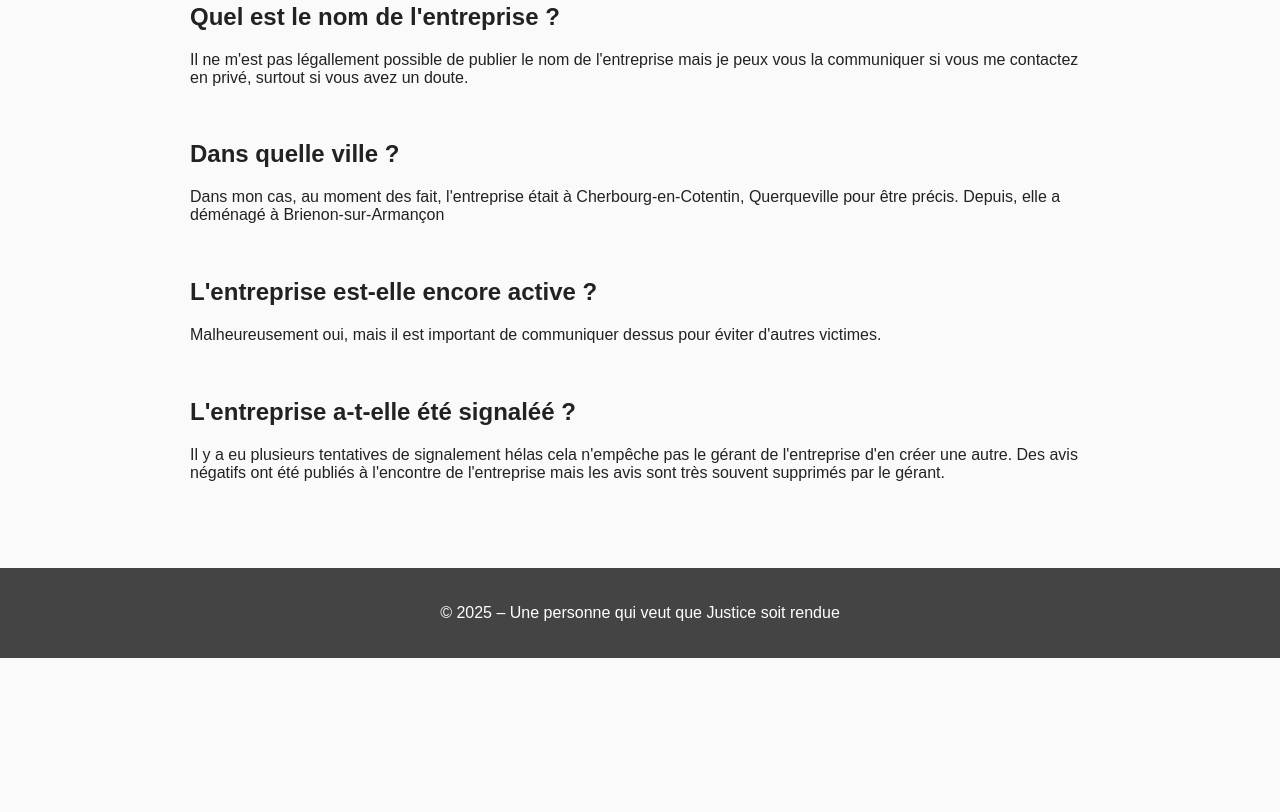
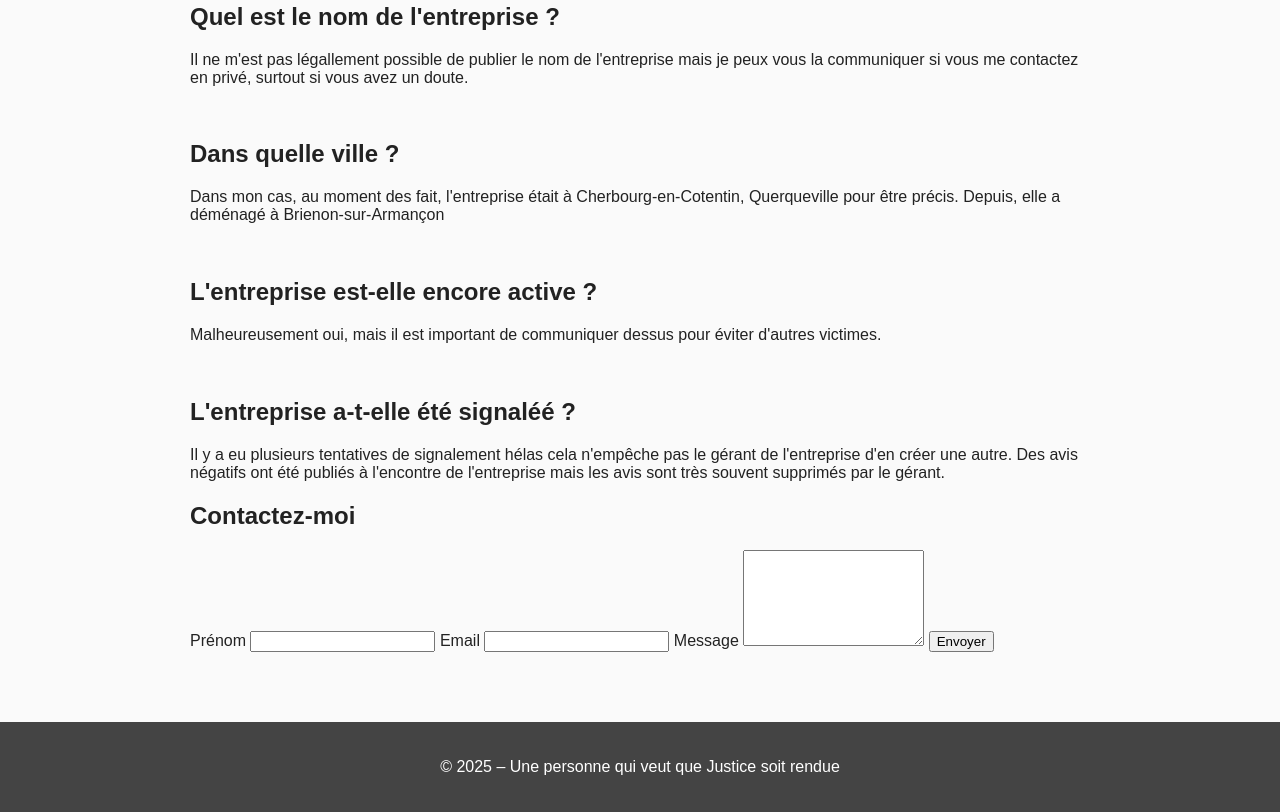
Before and after one commit to Karma-is-coming/Commentjemesuisfaitarnaquer, a plain HTML site: page index.html in a window 1280 px wide. Shown: the part 454-1266 px from the top of the page. Before the commit the page ends 1112 px from the top, so only its background shows below. Drawn offline with Linux system fonts and the light colour scheme.

Commit message:
Update index.html

```diff
--- a/index.html
+++ b/index.html
@@ -36,8 +36,30 @@
         <br>
         <h2>L'entreprise a-t-elle été signaléé ?</h2>
         <p>Il y a eu plusieurs tentatives de signalement hélas cela n'empêche pas le gérant de l'entreprise d'en créer une autre. Des avis négatifs ont été publiés à l'encontre de l'entreprise mais les avis sont très souvent supprimés par le gérant.</p>
+    </section>
 
-    </section>
+        <!-- Formulaire de contact intégré -->
+    <section id="contact-form">
+        <h2>Contactez-moi</h2>
+        <form action="https://formsubmit.co/labeetrine@gmail.com" method="POST">
+
+            <!-- Champs cachés -->
+            <input type="hidden" name="_subject" value="Nouveau message depuis le site">
+            <input type="hidden" name="_captcha" value="false">
+
+            <!-- Champs du formulaire -->
+            <label for="name">Prénom</label>
+            <input type="text" id="name" name="name" required>
+
+            <label for="email">Email</label>
+            <input type="email" id="email" name="email" required>
+
+            <label for="message">Message</label>
+            <textarea id="message" name="message" rows="6" required></textarea>
+
+            <button type="submit">Envoyer</button>
+        </form>
+     </section>
 </main>
 
 <footer>
```
